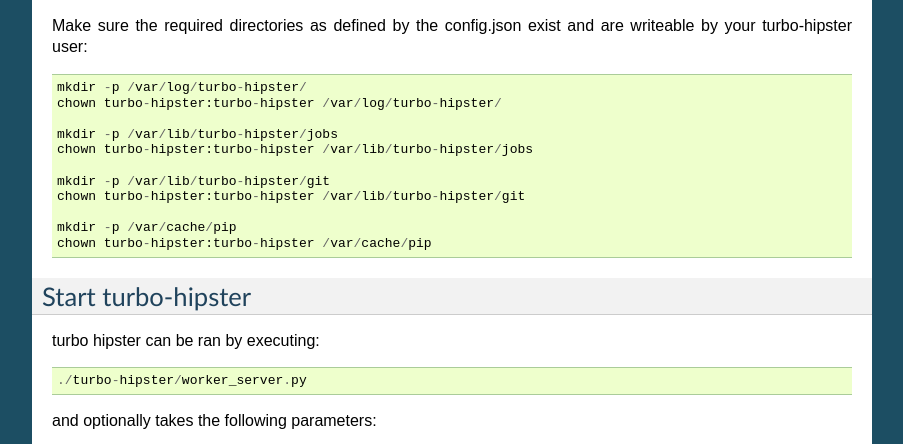
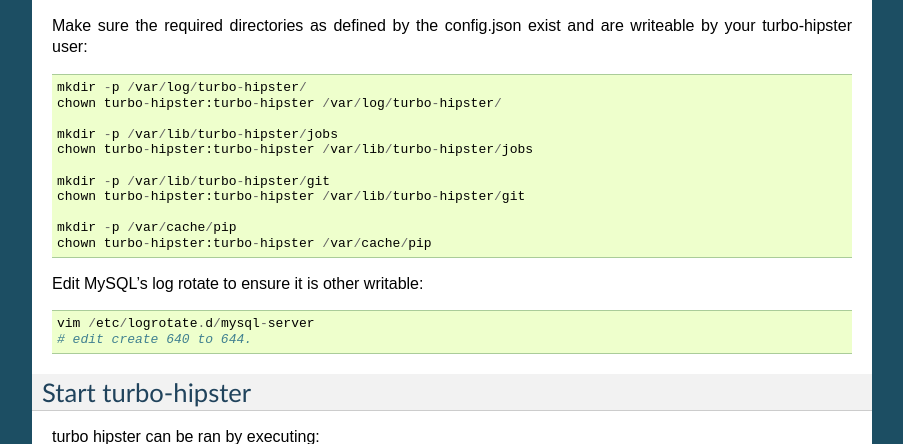
Before and after one commit to openstack-archive/turbo-hipster, a Sphinx documentation site: the page built from doc/source/installation.rst, in a window 1280 px wide and 900 px high, scrolled down 1793 px, cut to the strip 0-444 px from the top of the window. Shown: the whole strip, without its empty margins (198-1101 px from the left). Built offline with Sphinx 7.4.7, drawn with Linux system fonts in a browser that asks for light colours; pages that are not in the unit, such as notebooks, are missing from menus.

Commit message:
Small doc notes

```diff
--- a/doc/source/installation.rst
+++ b/doc/source/installation.rst
@@ -109,6 +109,11 @@
     mkdir -p /var/cache/pip
     chown turbo-hipster:turbo-hipster /var/cache/pip
 
+Edit MySQL's log rotate to ensure it is other writable::
+
+    vim /etc/logrotate.d/mysql-server
+    # edit create 640 to 644.
+
 
 Start turbo-hipster
 -------------------
--- a/doc/source/intro.rst
+++ b/doc/source/intro.rst
@@ -21,7 +21,7 @@
 ------------------------
 
 **clearly this needs a lot of work, however I believe the structure
-is mostly there...**
+is mostly there... If you know graphviz please help!**
 
 .. graphviz::
 
```
Also changed, not shown: 1 other file.
